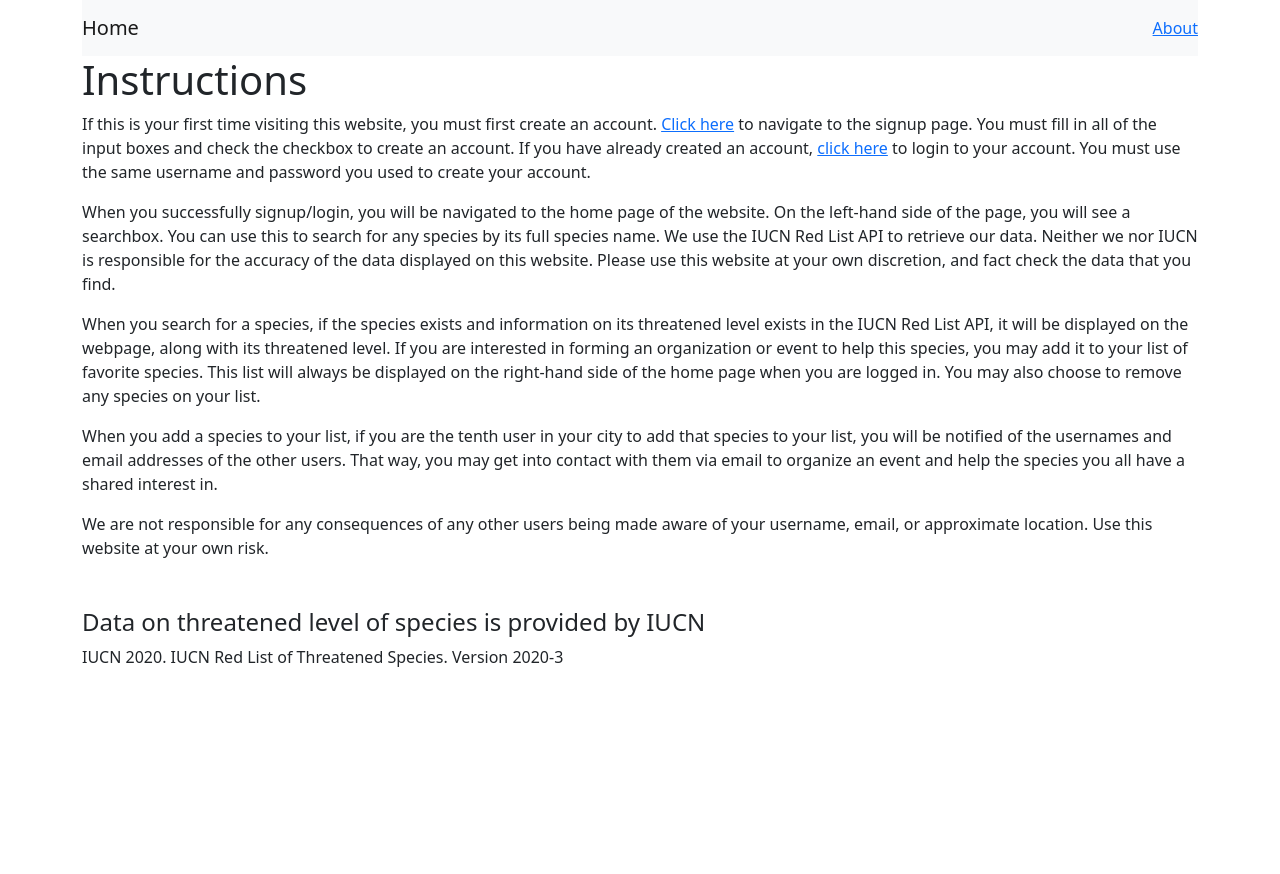
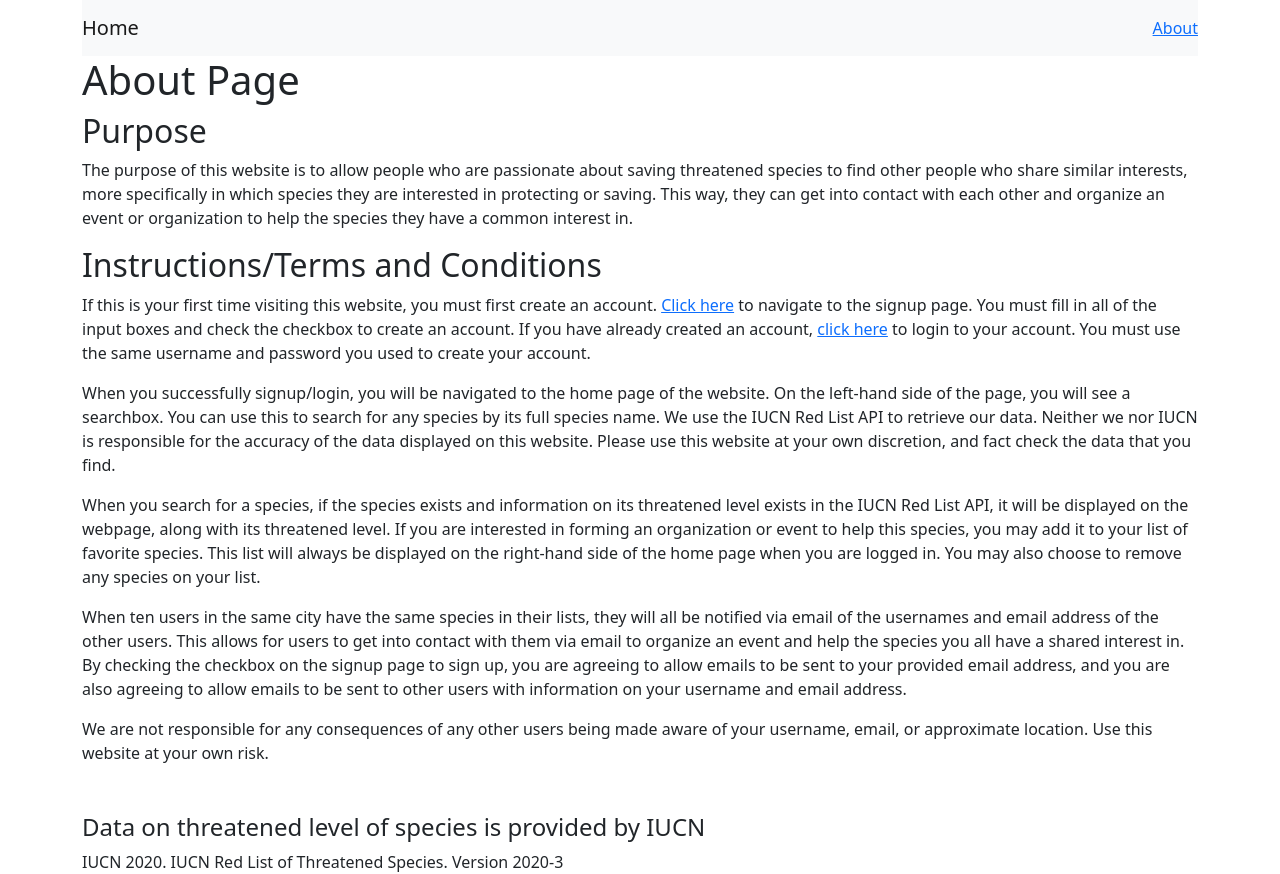
Before and after one commit to stgibson/capstone_1_threatened_species, a Flask app: page /about in a window 1280 px wide. Before the commit the page ends 667 px from the top, so only its background shows below. Run offline with Flask 2, Linux system fonts and the light colour scheme.

Commit message:
Letting user know about email notifications. Modified Instructions/Terms and Conditions in templates/about.html and SignupForm in forms.py. Also added a Purpose section in templates/about.html.

```diff
--- a/forms.py
+++ b/forms.py
@@ -21,7 +21,9 @@ class SignupForm(FlaskForm):
         "By checking this box, you understand and agree that if your list of \
 species on the website has a match with a sufficient number of other users, \
 then other users may be notified of your username and email address, and they \
-also then be aware of which city you live in.",
+also then be aware of which city you live in. Also, by checking this box, you \
+are acknowledging that you have fully read, understood, and agree to the \
+terms and conditions found in the about page.",
         validators=[DataRequired()]
     )
 
--- a/templates/about.html
+++ b/templates/about.html
@@ -3,7 +3,16 @@
 {% block title %}About{% endblock %}
 
 {% block content %}
-  <h1>Instructions</h1>
+  <h1>About Page</h1>
+  <h2>Purpose</h2>
+  <p>
+    The purpose of this website is to allow people who are passionate about
+    saving threatened species to find other people who share similar interests,
+    more specifically in which species they are interested in protecting or
+    saving. This way, they can get into contact with each other and organize an
+    event or organization to help the species they have a common interest in.
+  </p>
+  <h2>Instructions/Terms and Conditions</h2>
   <p>
     If this is your first time visiting this website, you must first create an
     account. <a href="/signup">Click here</a> to navigate to the signup
@@ -31,11 +40,14 @@
     choose to remove any species on your list.
   </p>
   <p>
-    When you add a species to your list, if you are the tenth user in your city
-    to add that species to your list, you will be notified of the usernames and
-    email addresses of the other users. That way, you may get into contact with
-    them via email to organize an event and help the species you all have a
-    shared interest in.
+    When ten users in the same city have the same species in their lists, they
+    will all be notified via email of the usernames and email address of the
+    other users. This allows for users to get into contact with them via email
+    to organize an event and help the species you all have a shared interest
+    in. By checking the checkbox on the signup page to sign up, you are
+    agreeing to allow emails to be sent to your provided email address, and you
+    are also agreeing to allow emails to be sent to other users with
+    information on your username and email address.
   </p>
   <p>
     We are not responsible for any consequences of any other users being made
```
